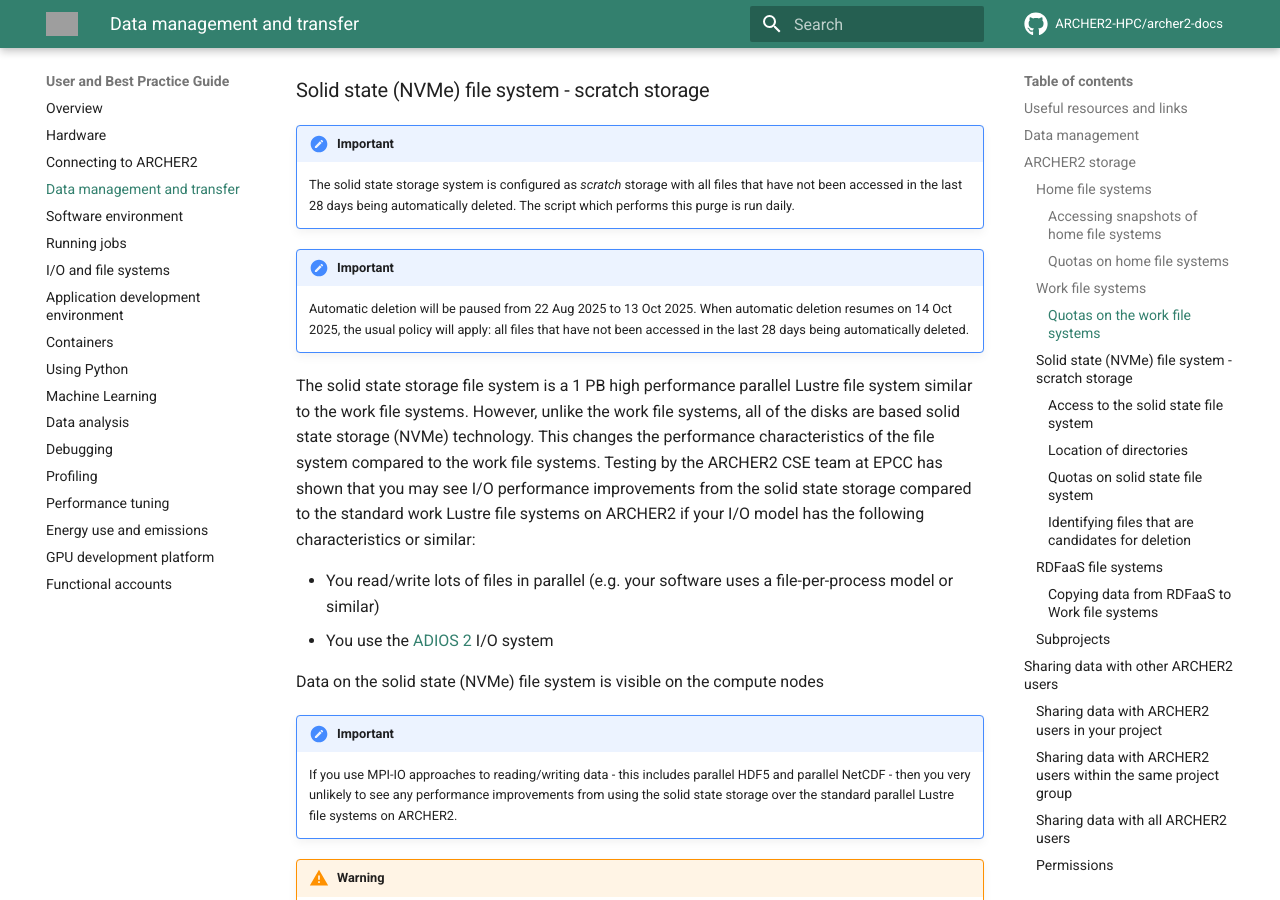
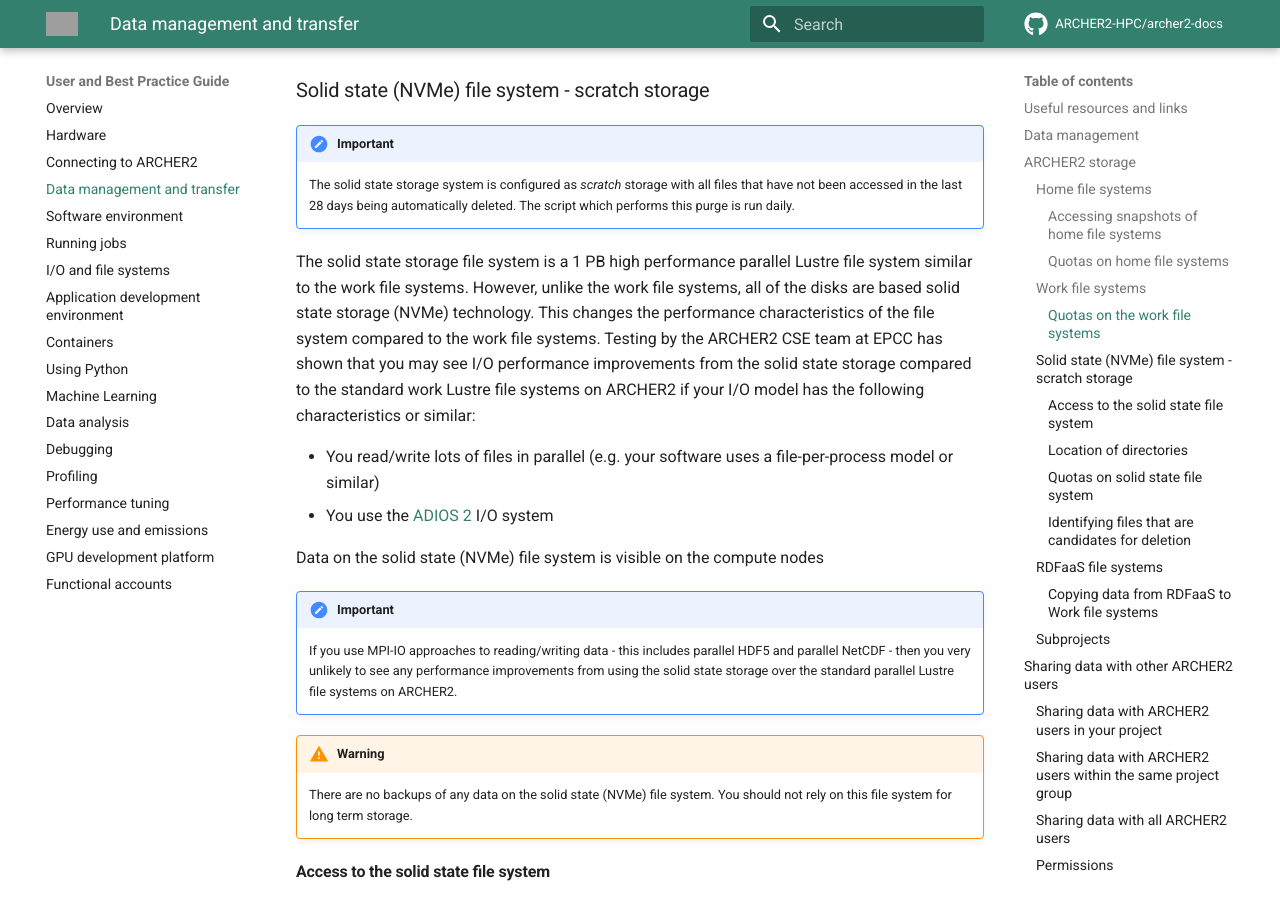
Before and after one commit to ARCHER2-HPC/archer2-docs, an MkDocs documentation site: the page built from docs/user-guide/data.md, in a window 1280 px wide and 900 px high, scrolled down 5642 px. Built offline with MkDocs 1.6.1 and Material for MkDocs 9.7.7, drawn with Linux system fonts in a browser that asks for light colours; comment, search, counter and statistics services are not loaded; grey boxes are pictures that could not be loaded.

Commit message:
Update data.md
Remove redundant message about NVME auto deletion being paused Aug-Oct 2025

```diff
--- a/docs/user-guide/data.md
+++ b/docs/user-guide/data.md
@@ -239,10 +239,6 @@
     that have not been accessed in the last 28 days being automatically deleted. The
 	script which performs this purge is run daily.
 
-!!! important
-    Automatic deletion will be paused from 22 Aug 2025 to 13 Oct 2025. When automatic
-	deletion resumes on 14 Oct 2025, the usual policy will apply: all files
-    that have not been accessed in the last 28 days being automatically deleted.
 
 The solid state storage file system is a 1 PB high performance parallel Lustre file system
 similar to the work file systems. However, unlike the work file systems, all of the
```
